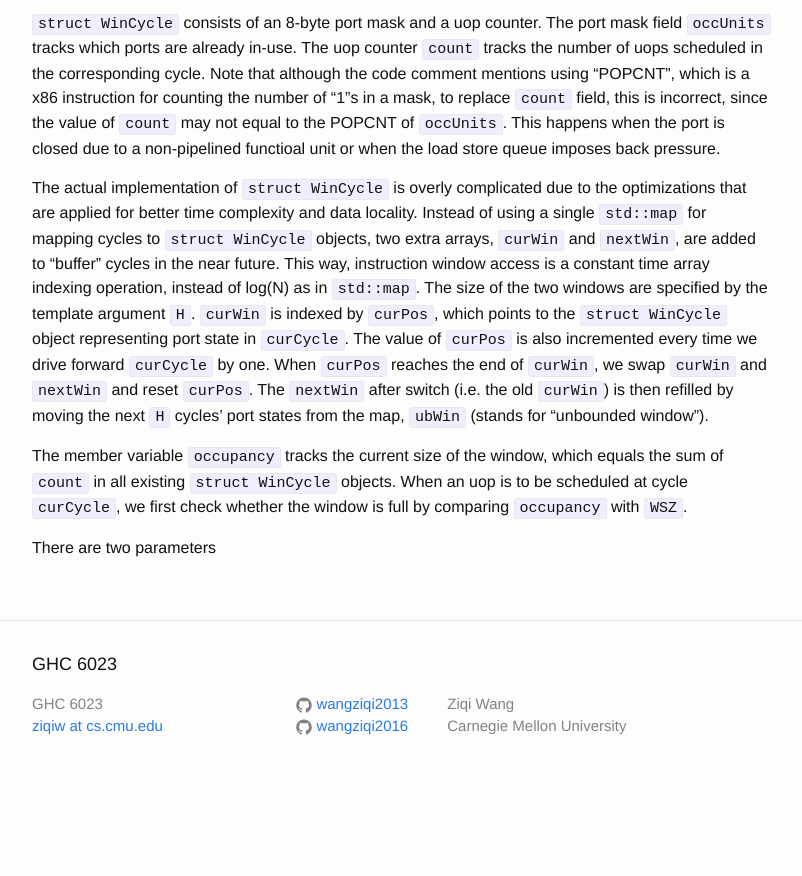
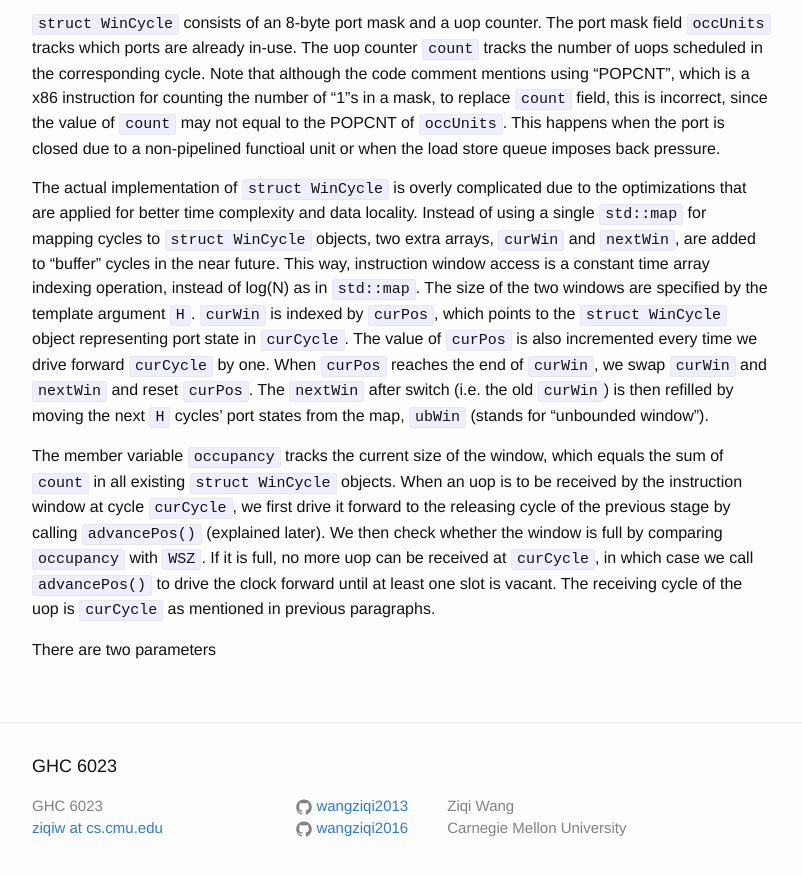
Before and after one commit to wangziqi2013/wangziqi2013.github.io, a Jekyll site: the page built from _posts/2019-12-31-zsim-microarch.markdown, in a window 1280 px wide and 900 px high, scrolled down 14589 px. Shown: the top 876 px of the window, without its empty margins (238-1040 px from the left). Built offline with Jekyll 4.4.1, drawn with Linux system fonts in a browser that asks for light colours; before the commit the page ends 15387 px from its top, so only the background shows below that.

Commit message:
Adding recn cycle

```diff
--- a/_posts/2019-12-31-zsim-microarch.markdown
+++ b/_posts/2019-12-31-zsim-microarch.markdown
@@ -538,7 +538,14 @@ switch (i.e. the old `curWin`) is then refilled by moving the next `H` cycles' p
 for "unbounded window").
 
 The member variable `occupancy` tracks the current size of the window, which equals the sum of `count` in all existing
-`struct WinCycle` objects. When an uop is to be scheduled at cycle `curCycle`, we first check whether the window
-is full by comparing `occupancy` with `WSZ`.
+`struct WinCycle` objects. When an uop is to be received by the instruction window at cycle `curCycle`, we first drive
+it forward to the releasing cycle of the previous stage by calling `advancePos()` (explained later). We then check
+whether the window is full by comparing `occupancy` with `WSZ`. If it is full, no more uop can be received at `curCycle`,
+in which case we call `advancePos()` to drive the clock forward until at least one slot is vacant. The receiving
+cycle of the uop is `curCycle` as mentioned in previous paragraphs.
+
+
+
+
 
 There are two parameters
```
